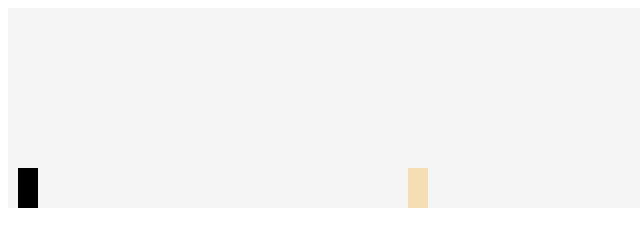
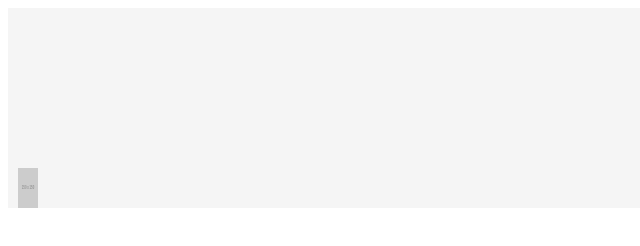
Before and after one commit to MoralCode/DinoDemo, a plain HTML site: page index.html in a window 1280 px wide. Shown: the whole page, without its empty margins (0-640 px from the left). Drawn offline with Linux system fonts and the light colour scheme; placeholder pictures from the web are drawn by us.

Commit message:
replace with images

```diff
--- a/index.html
+++ b/index.html
@@ -3,8 +3,8 @@
 <body>
 
     <div id="game">
-        <div id="dino"></div>
-        <div class="obstacle" ></div>
+        <img id="dino" src="https://via.placeholder.com/150"></div>
+        <!-- <div class="cactus" ></div> -->
     </div>
 
     <script src="script.js"></script>
--- a/style.css
+++ b/style.css
@@ -5,7 +5,7 @@
 }
 
 #dino {
-     display: inline-block;
+    /* display: inline-block; */
     width: 20px;
     height: 40px;
     background-color: black;
@@ -15,8 +15,8 @@
     transition: bottom .5s;
 }
 
-.obstacle {
-    display: inline-block;
+#obstacle {
+    /* display: inline-block; */
     width: 20px;
     height: 40px;
     background-color: wheat;
```
